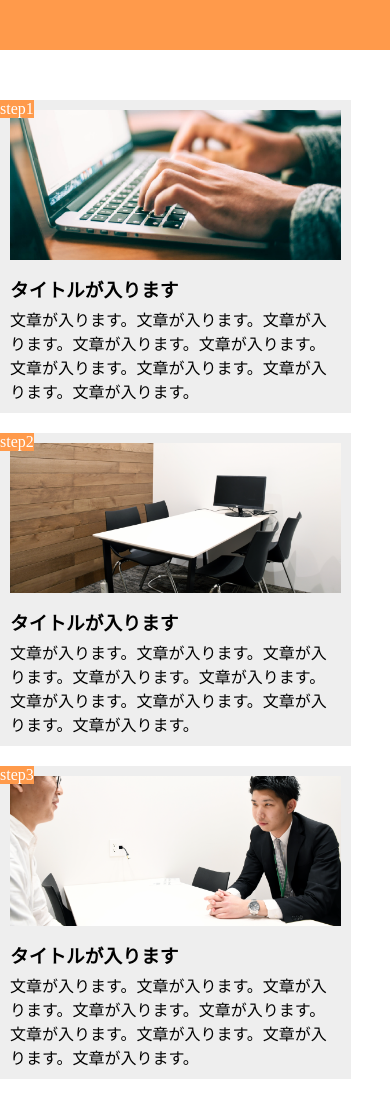
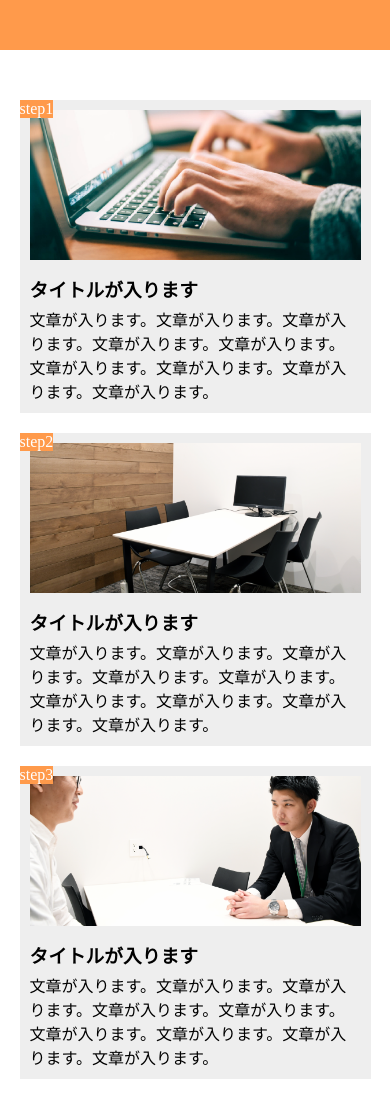
Before and after one commit to kaito0112/chapter9, a plain HTML site: page index.html in a window 390 px wide. Shown: the top 1100 px of the page. Drawn offline with Linux system fonts and the light colour scheme.

Commit message:
[finish]kadai1

```diff
--- a/style.css
+++ b/style.css
@@ -73,6 +73,11 @@ footer {
 
   .step-box {
     width: 90%;
-    margin-bottom: 20px;
+    margin: 0px auto 20px;
+  }
+
+  .step-box:last-child {
+    margin-right: auto;
+    margin-bottom: 0px;
   }
 }
```
